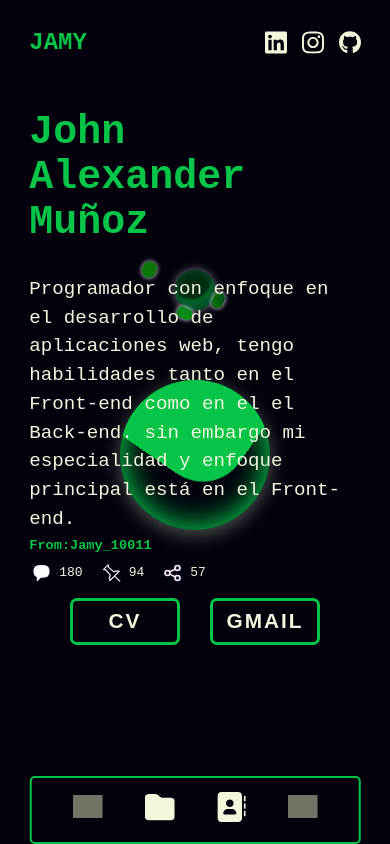
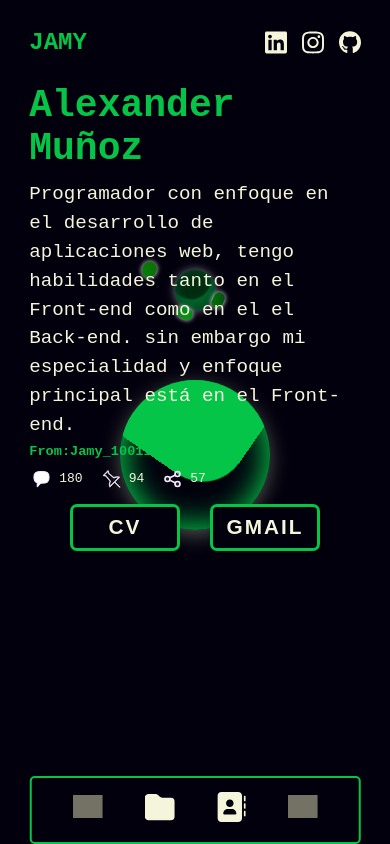
Before and after one commit to MINOTAURO18/Portafolio, a React (Vite) app: page /portafolio in a window 390 px wide. Built offline with nearby package versions, Linux system fonts and the light colour scheme; grey boxes are pictures that could not be loaded.

Commit message:
inicio-mobile

```diff
--- a/src/components/Inicio/FullStack/FullStack.jsx
+++ b/src/components/Inicio/FullStack/FullStack.jsx
@@ -4,7 +4,7 @@ const FullStack = () => {
     return(
         <div className={styles.FullStack}>
             <span className={styles.span}>Full Stack Web Developer</span>
-            <span className={styles.span_mobile}>John Alexander Muñoz</span>
+            <span className={styles.span_mobile}>Alexander Muñoz</span>
             <div class="card">
 
    <div className={styles.body}>
--- a/src/components/Inicio/FullStack/FullStack.module.css
+++ b/src/components/Inicio/FullStack/FullStack.module.css
@@ -110,9 +110,13 @@ p{
     display: none;
   }
 
+  .FullStack{
+    gap: 10px;
+  }
+
   .span_mobile{
     display: inline-block;
-    font-size: 40px;
+    font-size: 38px;
     font-weight: 700;
   }
 
--- a/src/components/Inicio/inicio.module.css
+++ b/src/components/Inicio/inicio.module.css
@@ -40,6 +40,7 @@
 @media (max-width: 800px){
 
   .Home{
+    max-width: 600px;
     width: 100%;
     height: auto;
     display: flex;
@@ -48,7 +49,7 @@
   }
 
   .full{
-    padding: 3vh 0 0 0;
+    padding:  0 0 0;
     width: 85%;
     height: 100%;
     margin: 0 auto;
```
